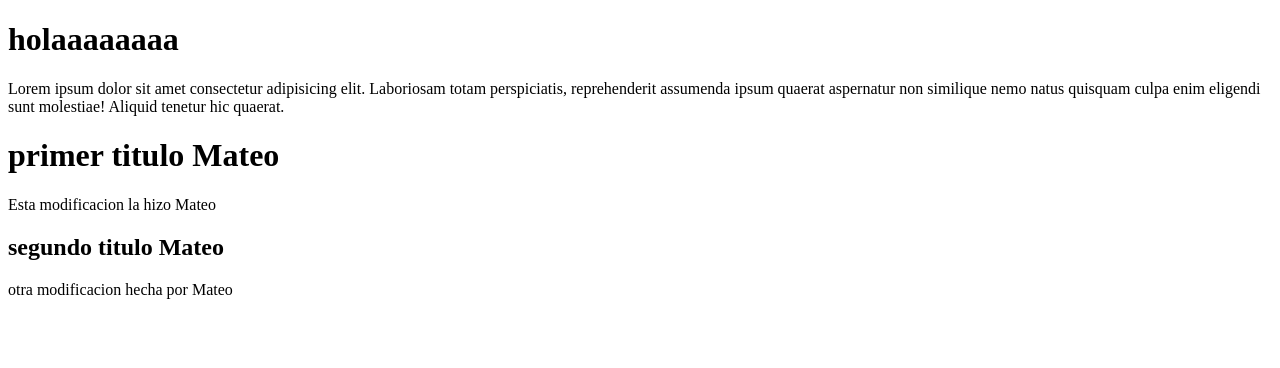
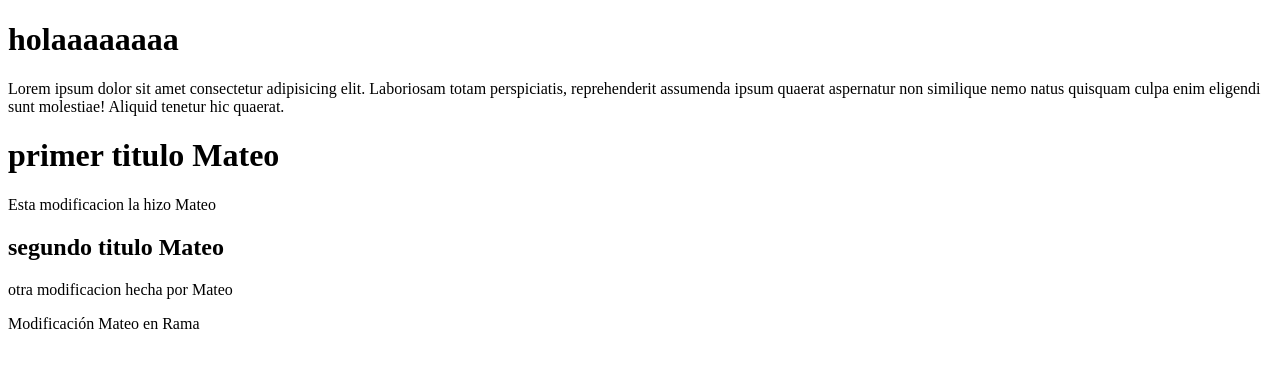
Before and after one commit to davidmp19/UD-5_Tarea4_DavidMenendez_Remote, a plain HTML site: page index.html in a window 1280 px wide. Drawn offline with Linux system fonts and the light colour scheme.

Commit message:
Commit en Rama MAteo

```diff
--- a/index.html
+++ b/index.html
@@ -15,6 +15,7 @@
     <p>Esta modificacion la hizo Mateo</p>
     <h2>segundo titulo Mateo</h2>
     <p>otra modificacion hecha por Mateo</p>
+    <p>Modificación Mateo en Rama</p>
 
 </body>
 </html>
```
